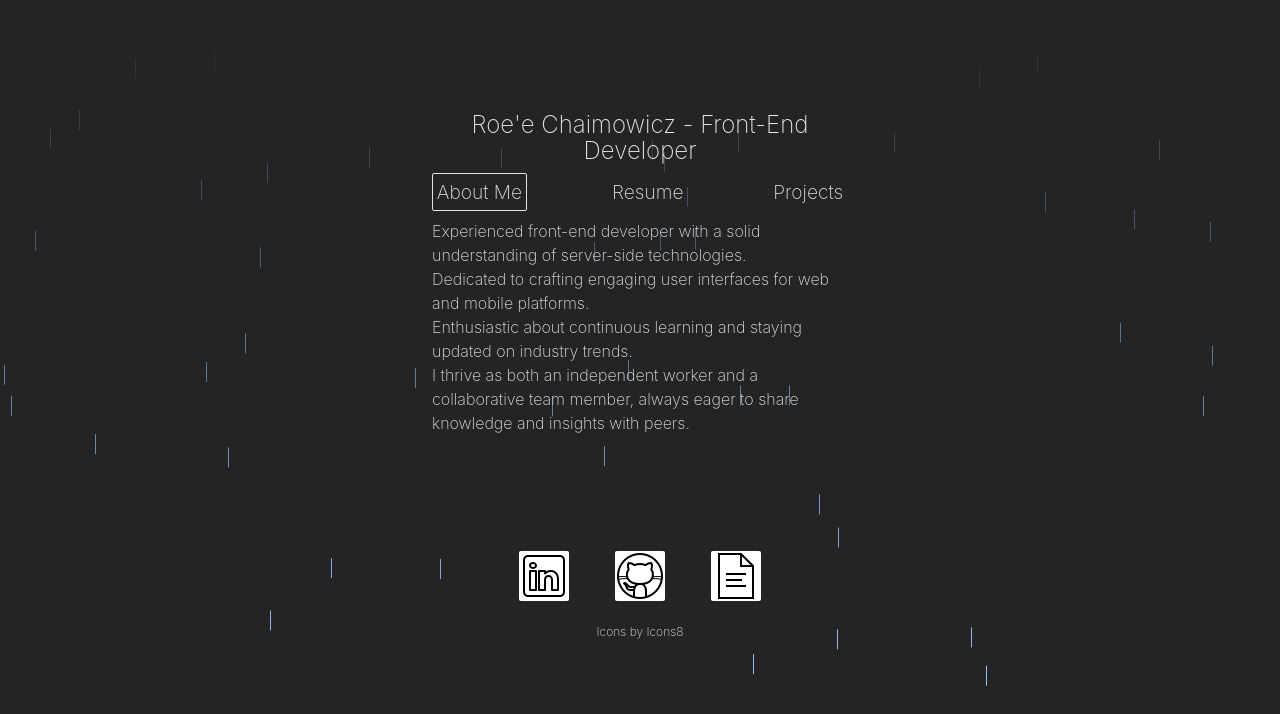
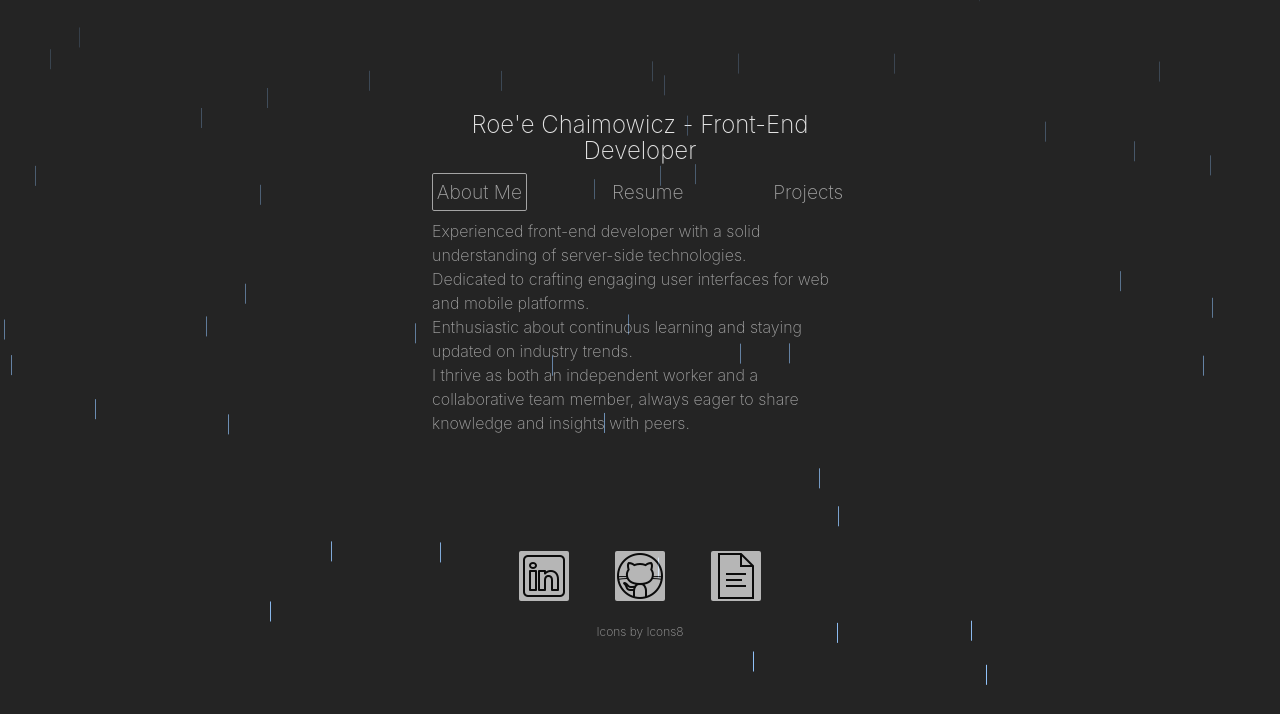
Before and after one commit to roeechaimo/fe_resume, a React (Vite) app: page / in a window 1280 px wide. Shown: the top 714 px of the page. Built offline with nearby package versions, Linux system fonts and the light colour scheme; no server answers.

Commit message:
add typing animation

```diff
--- /dev/null
+++ b/src/animations/typing/index.tsx
@@ -0,0 +1,38 @@
+import { motion } from 'framer-motion';
+import React from 'react';
+import Title from '../../components/app-title/styled';
+
+type TypingAnimationProps = {
+  text: string; // Text to be animated
+  charDelay: number; // Delay between each character animation (milliseconds)
+  charDuration: number; // Duration of individual character animation (seconds)
+};
+
+const TypingAnimation: React.FC<TypingAnimationProps> = ({
+  text,
+  charDelay,
+  charDuration,
+}) => {
+  const splitText = text.split('');
+
+  return (
+    <Title
+      initial={{ opacity: 0 }}
+      animate={{ opacity: 1 }}
+    >
+      {splitText.map((char, index) => (
+        <motion.span
+          key={index}
+          className='character'
+          initial={{ opacity: 0, translateY: -50 }}
+          animate={{ opacity: 1, translateY: 0 }}
+          transition={{ delay: index * charDelay, duration: charDuration }}
+        >
+          {char}
+        </motion.span>
+      ))}
+    </Title>
+  );
+};
+
+export default TypingAnimation;
--- a/src/components/app-background/lightning-bolt/index.tsx
+++ b/src/components/app-background/lightning-bolt/index.tsx
@@ -28,14 +28,14 @@ const LightningBolt = ({
       >
         <g
           id='SVGRepo_bgCarrier'
-          stroke-width='0'
+          strokeWidth='0'
         ></g>
         <g
           id='SVGRepo_tracerCarrier'
-          stroke-linecap='round'
-          stroke-linejoin='round'
+          strokeLinecap='round'
+          strokeLinejoin='round'
           stroke={color}
-          stroke-width='0.8300000000000001'
+          strokeWidth='0.8300000000000001'
         ></g>
         <g id='SVGRepo_iconCarrier'>
           {' '}
--- a/src/components/app-background/rain/index.tsx
+++ b/src/components/app-background/rain/index.tsx
@@ -1,4 +1,22 @@
-import { motion } from 'framer-motion';
+import { AnimatePresence, motion, useAnimation } from 'framer-motion';
+
+const Splash = () => {
+  const splashControls = useAnimation();
+
+  return (
+    <AnimatePresence>
+      <motion.div
+        className='splash absolute w-4 h-4 bg-blue-300 rounded-full'
+        initial={{ scale: 0, opacity: 0 }}
+        animate={splashControls} // Set initial animation values
+        exit={{ scale: 0, opacity: 0 }} // Ensure the splash disappears after animation
+        transition={{
+          duration: 0.1,
+        }}
+      />
+    </AnimatePresence>
+  );
+};
 
 const Rain = () => {
   const numDrops = 50; // Number of raindrops
@@ -17,9 +35,9 @@ const Rain = () => {
     dropElements.push(
       <motion.div
         key={i}
-        className='drop absolute w-px h-5 bg-blue-300'
+        className='drop absolute w-px h-5 bg-blue-300 top-5'
         style={dropStyle}
-        initial={{ opacity: 0, y: -120 }}
+        initial={{ opacity: 0, y: -220 }}
         animate={{ opacity: 1, y: '70vh' }}
         transition={{
           duration,
@@ -27,7 +45,10 @@ const Rain = () => {
           ease: 'linear',
           repeat: Infinity,
         }}
-      />
+      >
+        {/* //TODO: handle splash effect */}
+        {/* <Splash /> */}
+      </motion.div>
     );
   }
 
--- a/src/components/app-title/index.tsx
+++ b/src/components/app-title/index.tsx
@@ -1,11 +1,17 @@
-import Title from './styled';
+import TypingAnimation from '../../animations/typing';
 
 type TitleProps = {
   text: string;
 };
 
 function AppTitle({ text }: TitleProps) {
-  return <Title>{text}</Title>;
+  return (
+    <TypingAnimation
+      text={text}
+      charDelay={0.1}
+      charDuration={0.1}
+    />
+  );
 }
 
 export default AppTitle;
--- a/src/components/app-title/styled.ts
+++ b/src/components/app-title/styled.ts
@@ -1,6 +1,7 @@
+import { motion } from 'framer-motion';
 import styled from 'styled-components';
 
-const Title = styled.h1`
+const Title = styled(motion.h1)`
   font-size: 1.5em;
   text-align: center;
 `;
--- a/src/components/layout/index.tsx
+++ b/src/components/layout/index.tsx
@@ -1,3 +1,4 @@
+import { AnimatePresence, motion } from 'framer-motion';
 import { useStore } from '../../store';
 import Lightning from '../app-background/lightning';
 import Rain from '../app-background/rain';
@@ -9,7 +10,7 @@ import { NAV_ITEM_TO_PAGE } from '../nav/constants';
 import PageWrapper from '../page-wrapper';
 
 function Layout() {
-  const currentPage = useStore((state) => state.currentPage);
+  const { currentPage } = useStore((state) => state);
   const pageToRender = NAV_ITEM_TO_PAGE[currentPage];
 
   return (
@@ -18,13 +19,22 @@ function Layout() {
 
       <Rain />
 
-      <AppTitle text={"Roe'e Chaimowicz - Front-End Developer"} />
+      <AppTitle text="Roe'e Chaimowicz - Front-End Developer" />
 
-      <AppNavItems></AppNavItems>
+      <AnimatePresence>
+        <motion.div
+          key='content'
+          initial={{ opacity: 0 }}
+          animate={{ opacity: 1 }}
+          transition={{ duration: 3, delay: 4 }}
+        >
+          <AppNavItems></AppNavItems>
 
-      <PageWrapper>{pageToRender()}</PageWrapper>
+          <PageWrapper>{pageToRender()}</PageWrapper>
 
-      <Footer />
+          <Footer />
+        </motion.div>
+      </AnimatePresence>
     </Box>
   );
 }
```
